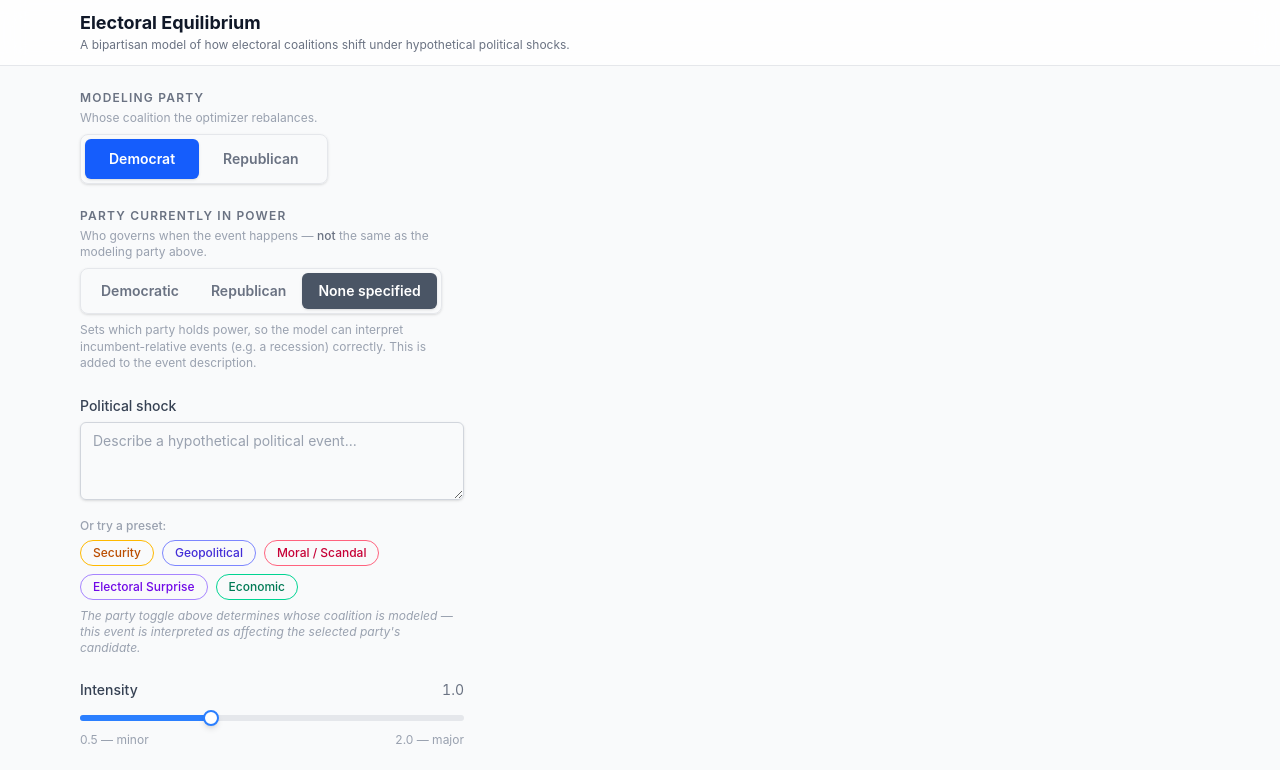
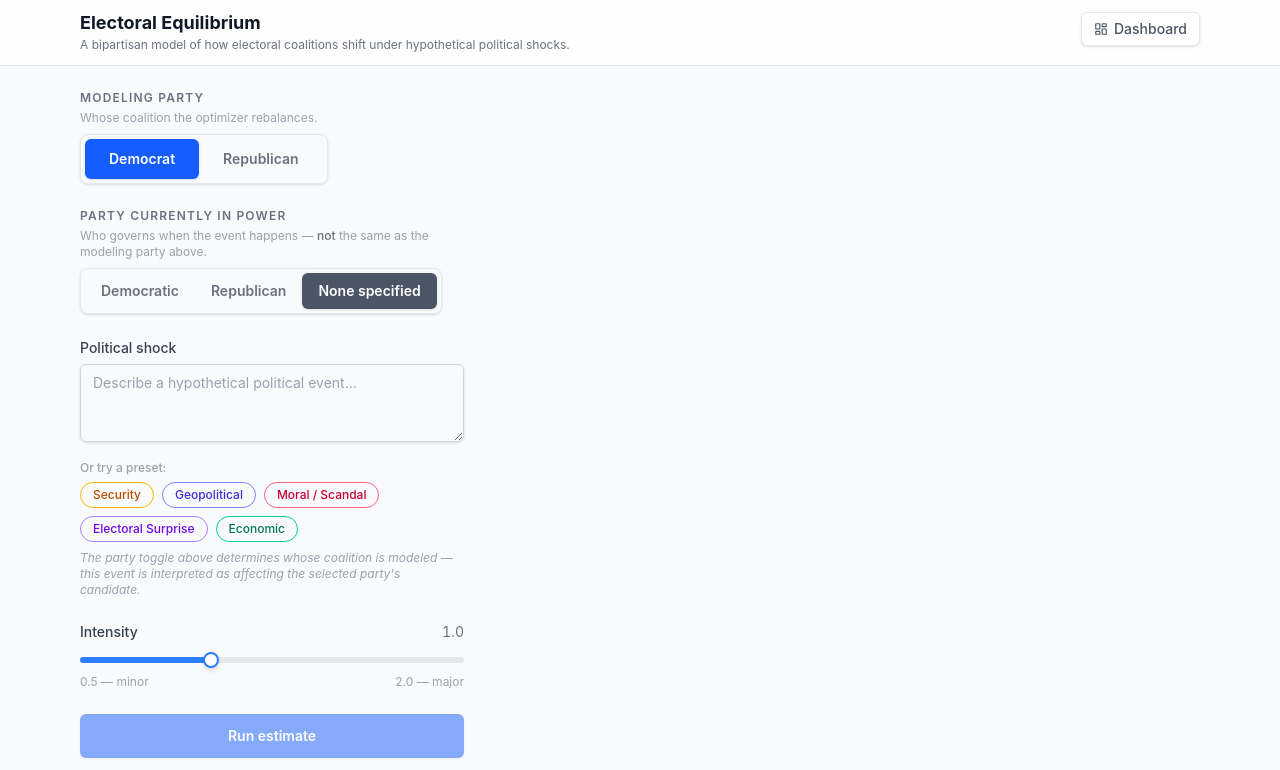
Before and after one commit to juhidamley/electoral-equilibrium, a Next.js app in the folder webapp/: page / in a window 1280 px wide. Shown: the top 770 px of the page. Built offline with nearby package versions, Linux system fonts and the light colour scheme; no server answers.

Commit message:
fix layout

```diff
--- a/webapp/app/page.tsx
+++ b/webapp/app/page.tsx
@@ -15,7 +15,7 @@
 
 import { useEffect, useRef, useState } from "react";
 import * as Collapsible from "@radix-ui/react-collapsible";
-import { ChevronDown, Link2 } from "lucide-react";
+import { ChevronDown, LayoutDashboard, Link2 } from "lucide-react";
 
 import type {
   EmpiricalSupport,
@@ -297,6 +297,17 @@ export default function HomePage() {
               political shocks.
             </p>
           </div>
+
+          {/* Link to the analyst dashboard. Plain <a> = full navigation; the
+              /dashboard route is a server component that gates on the session
+              cookie and shows its own login form when unauthenticated. */}
+          <a
+            href="/dashboard"
+            className="flex flex-none items-center gap-1.5 rounded-md border border-gray-200 bg-white px-3 py-1.5 text-xs font-medium text-gray-600 shadow-sm transition-colors hover:bg-gray-50 hover:text-gray-900 sm:text-sm"
+          >
+            <LayoutDashboard className="h-3.5 w-3.5" />
+            Dashboard
+          </a>
         </div>
       </header>
 
--- a/webapp/components/ShockInput.tsx
+++ b/webapp/components/ShockInput.tsx
@@ -4,11 +4,7 @@ import * as Slider from "@radix-ui/react-slider";
 import { Loader2 } from "lucide-react";
 
 import type { Party } from "@/lib/types";
-import {
-  injectRulingContext,
-  willInjectRulingContext,
-  type RulingParty,
-} from "@/lib/rulingParty";
+import { type RulingParty } from "@/lib/rulingParty";
 
 interface ShockInputProps {
   party: Party;
@@ -67,12 +63,6 @@ export default function ShockInput({
   const submitDisabled = loading || event.trim().length < MIN_EVENT_LENGTH;
 
   const partyColor = party === "democrat" ? "blue" : "red";
-
-  // Preview the governing-context injection so the user sees exactly what the model
-  // will read. Only shown when a ruling party is set AND the clause actually applies
-  // (i.e. the text doesn't already establish an administration).
-  const injectionApplies = willInjectRulingContext(event, rulingParty);
-  const sentText = injectRulingContext(event, rulingParty);
 
   return (
     <div className="space-y-6">
@@ -139,10 +129,6 @@ export default function ShockInput({
             </button>
           ))}
         </div>
-        <p className="mt-2 text-xs leading-snug text-gray-400">
-          Sets which party holds power, so the model can interpret incumbent-relative
-          events (e.g. a recession) correctly. This is added to the event description.
-        </p>
       </div>
 
       {/* ── (ii) Event description textarea ── */}
@@ -165,17 +151,6 @@ export default function ShockInput({
           <p className="mt-1 text-xs text-amber-600">
             Enter at least {MIN_EVENT_LENGTH} characters
           </p>
-        )}
-
-        {/* Governing-context preview — shows the exact text the model will read once
-            the ruling-party clause is injected. Only rendered when it changes the text. */}
-        {injectionApplies && (
-          <div className="mt-2 rounded-md border border-gray-200 bg-gray-50 px-3 py-2">
-            <p className="text-[11px] font-semibold uppercase tracking-wide text-gray-400">
-              Sent to model as
-            </p>
-            <p className="mt-0.5 text-xs leading-snug text-gray-600">{sentText}</p>
-          </div>
         )}
 
         {/* ── Preset pills — fill textarea only, do not submit ── */}
```
